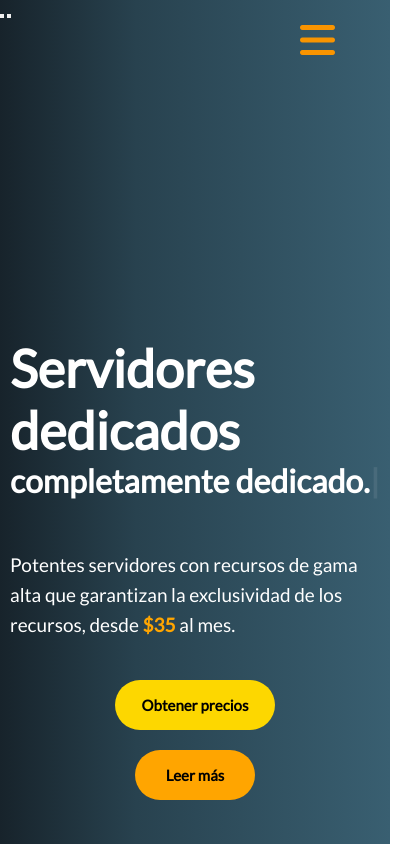
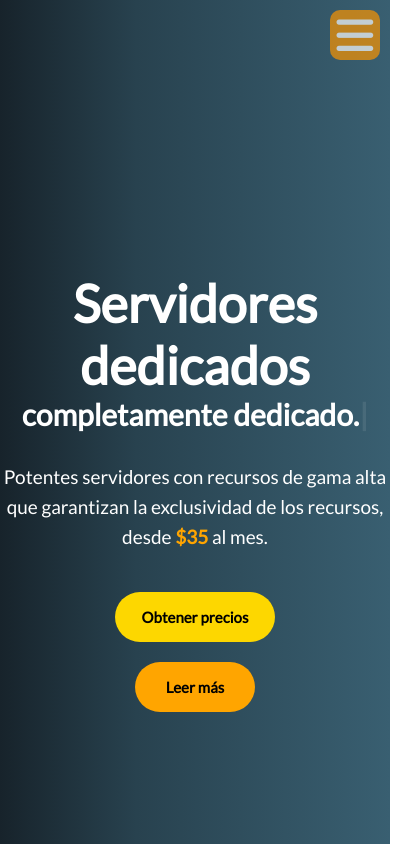
Before and after one commit to JoseLuisPR/Hosting-LandingPage, a plain HTML site: page index.html in a window 390 px wide. Shown: the top 844 px of the page, 420 px wide, since content can reach past the window. Drawn offline with nearby package versions, Linux system fonts and the light colour scheme.

Commit message:
solution bugs

```diff
--- a/index.html
+++ b/index.html
@@ -24,8 +24,10 @@
                 <button class="nav-button boton">Clientes</button>
             </ul>
         </nav>
-        <button><a class="subir" href="#colocacion-inicio">^</a></button>
-        <button><i class="fa-solid fa-bars barra3"></i></button>
+        <button class="ocultar"><a class="subir" href="#colocacion-inicio">^</a></button>
+            <button class="fondoBarra3">
+                <i class="fa-solid fa-bars barra3"></i>
+        </div>
     </header>
     <main>
         <section class="presentacion">
--- a/style.css
+++ b/style.css
@@ -11,6 +11,8 @@ html {
     scroll-behavior: smooth;
 
 }
+
+
 
 .navbar {
     position: fixed;
@@ -133,7 +135,6 @@ a {
 .presentacion-centrada {
     position: absolute;
     width: 63%;
-    min-width: 450px;
     height: 832px;
     margin: 97px auto;
     align-items: center;
@@ -147,7 +148,6 @@ a {
     height: 350px;
     width: 49%;
     z-index: 1;
-    min-width: 370px;
 }
 
 .presentacion-img {
@@ -521,6 +521,11 @@ i {
     width: 1200px;
     display: flex;
     flex-direction: column;
+}
+
+.ocultar{
+    background-color:rgba(23, 35, 43, 1);
+    border: none;
 }
 
 .centrar-porque>span {
@@ -1074,7 +1079,6 @@ i {
     .presentacion-centrada {
         position: absolute;
         width: 63%;
-        min-width: 450px;
         height: 832px;
         margin: 97px auto;
         align-items: center;
@@ -1233,18 +1237,26 @@ i {
 @media only screen and (max-width: 700px) {
 
 
+    .fondoBarra3{
+        width: 50px;
+        height: 50px;
+        position: fixed;
+        top: 10px;
+        right: 10px;
+        z-index: 20;
+        background-color: rgba(249, 148, 0, 1);
+        border-radius: 10px;
+        opacity: 0.7;
+        border: none;
+    }
+
+
     .barra3{
-        font-size: 40px;
+        background-color: none;
         position: fixed;
-        z-index: 20;
-        width: 40px;
-        top: 20px;
-        right: 50px;
-        display: flex;
-        flex-direction: row;
-        text-align: center;
-        align-items: center;
-        color: rgba(249, 148, 0, 1);
+        margin: -21.5px -18.5px;
+        font-size: 42px;
+
     }
     .navbar{
         display: none;
@@ -1254,6 +1266,50 @@ i {
 
 
 @media only screen and (max-width: 500px) {
+
+
+
+    .presentacion-centrada {
+        position: absolute;
+        width: 100%;
+        height: 832px;
+        margin: 97px auto;
+        align-items: center;
+        display: flex;
+        justify-content: center;
+    }
+
+    .presentacion-descripcion {
+        position: relative;
+        margin: auto 0;
+        height: 500px;
+        width: 2000px;
+        z-index: 1;
+        display: flex;
+        flex-direction: column;
+        justify-content: center;
+    }
+
+    .presentacion-descripcion>h1{
+        margin: 0 auto;
+        text-align: center;
+    }
+
+    .presentacion-descripcion>h2{
+        margin: 0 auto;
+        font-size: 30px;
+    }
+
+    .typed {
+        font-size: 30px;
+    }
+
+    .subsubtitulo{
+        margin: 30px auto 0;
+        text-align: center;
+    }
+
+
 
     .nube {
         background-color: white;
@@ -1355,18 +1411,6 @@ i {
         margin: 30px auto 20px;
         text-align: center;
     }
-    .subirB {
-        bottom: 10px;
-        right: 50px;
-        width: 50px;
-        position: fixed;
-        height: 50px;
-        background-color: rgba(249, 148, 0, 1);
-        z-index: 20;
-        font-size: 50px;
-        border-radius: 10px;
-        opacity: 0.7;
-    }
 
     #miami {
         width: 15px;
```
